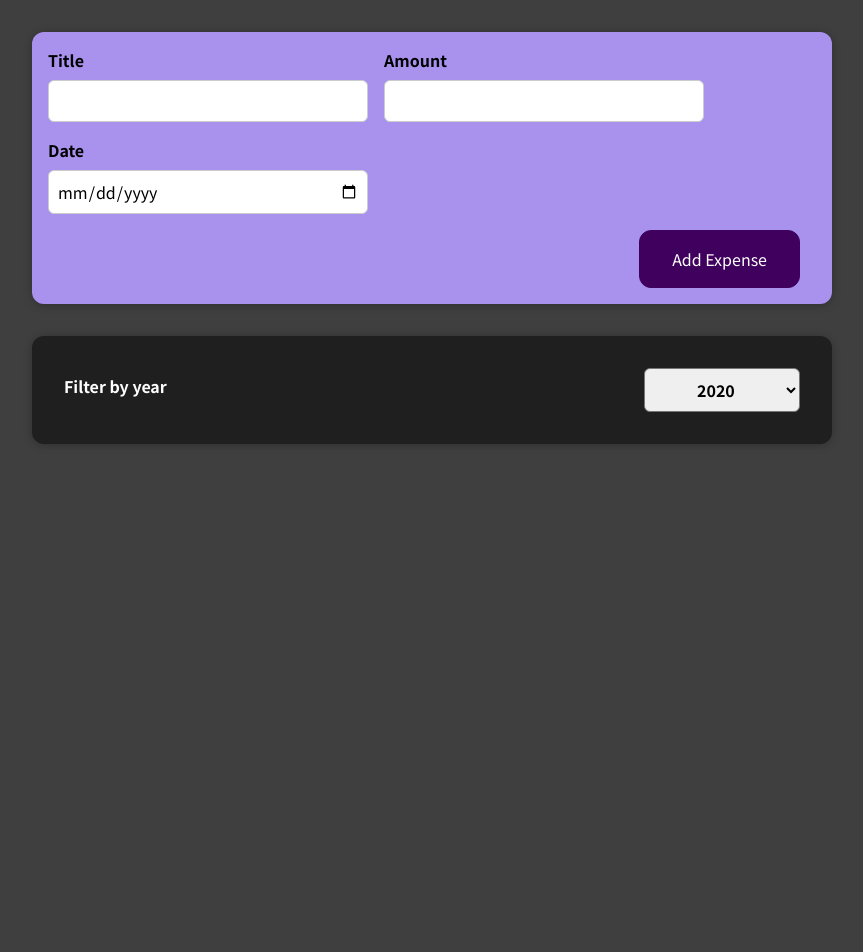
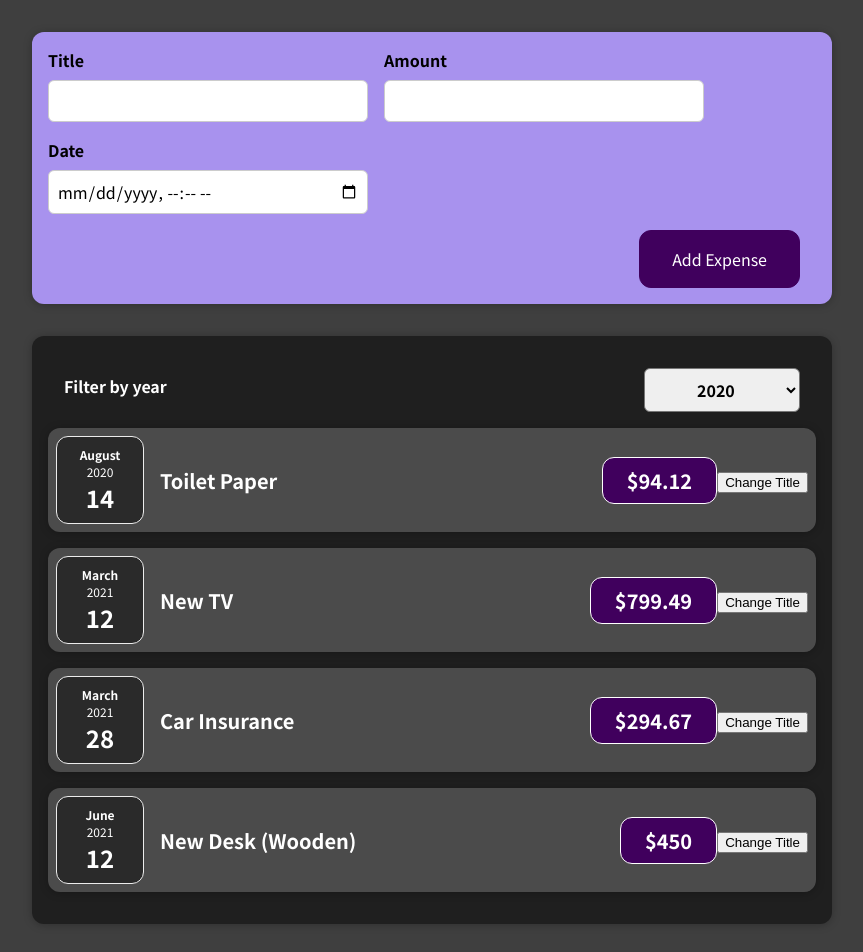
Before and after one commit to jinzxu/ExpenseTracker, a React (Create React App) app: page / in a window 1280 px wide. Shown: the top 952 px of the page, without its empty margins (208-1071 px from the left). Before the commit the page ends 800 px from the top, so only its background shows below. Built offline with nearby package versions, Linux system fonts and the light colour scheme.

Commit message:
Update time format

```diff
--- a/src/App.js
+++ b/src/App.js
@@ -1,34 +1,35 @@
-import React, { useState } from "react";
+import React, { useEffect, useState } from "react";
 import Expenses from "./components/Expenses/Expenses";
 import NewExpense from "./components/NewExpense/NewExpense";
 const INITIAL_EXPENSES = [
-  // {
-  //   id: 'e1',
-  //   title: 'Toilet Paper',
-  //   amount: 94.12,
-  //   date: new Date(2020, 7, 14),
-  // },
-  // {
-  //   id: 'e2',
-  //   title: 'New TV',
-  //   amount: 799.49,
-  //   date: new Date(2021, 2, 12),
-  // },
-  // {
-  //   id: 'e3',
-  //   title: 'Car Insurance',
-  //   amount: 294.67,
-  //   date: new Date(2021, 2, 28),
-  // },
-  // {
-  //   id: 'e4',
-  //   title: 'New Desk (Wooden)',
-  //   amount: 450,
-  //   date: new Date(2021, 5, 12),
-  // },
+  {
+    id: 'e1',
+    title: 'Toilet Paper',
+    amount: 94.12,
+    date: new Date(2020, 7, 14),
+  },
+  {
+    id: 'e2',
+    title: 'New TV',
+    amount: 799.49,
+    date: new Date(2021, 2, 12),
+  },
+  {
+    id: 'e3',
+    title: 'Car Insurance',
+    amount: 294.67,
+    date: new Date(2021, 2, 28),
+  },
+  {
+    id: 'e4',
+    title: 'New Desk (Wooden)',
+    amount: 450,
+    date: new Date(2021, 5, 12),
+  },
 ]
 const App = () => {
   const [expenses, setExpenses] = useState(INITIAL_EXPENSES);
+  useEffect(() => { setExpenses(INITIAL_EXPENSES) }, [INITIAL_EXPENSES])
   const addNewExpenseHandler = (newExpense) => {
     setExpenses(prevExpenses => (
       [newExpense, ...prevExpenses]
--- a/src/components/Expenses/ExpenseDate.js
+++ b/src/components/Expenses/ExpenseDate.js
@@ -1,7 +1,6 @@
 import './ExpenseDate.css'
 const ExpenseDate = (props) => {
     const expenseDate = new Date(props.date);
-    expenseDate.setDate(expenseDate.getDate() + 1);
     const month = expenseDate.toLocaleString("en-US", { month: "long" });
     const day = expenseDate.toLocaleString("en-US", { day: "2-digit" });
     const year = expenseDate.getFullYear()
--- a/src/components/NewExpense/ExpenseForm.js
+++ b/src/components/NewExpense/ExpenseForm.js
@@ -59,7 +59,7 @@ const ExpenseForm = (props) => {
                 <div className='new-expense__control'>
                     <label>Date</label>
                     <input
-                        type='date'
+                        type='datetime-local'
                         min='2019-01-01'
                         max='2022-12-31'
                         value={userInput.date}
```
